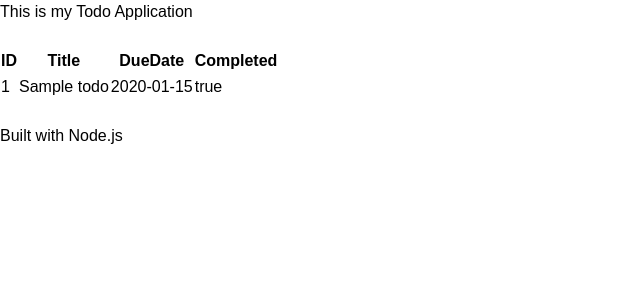
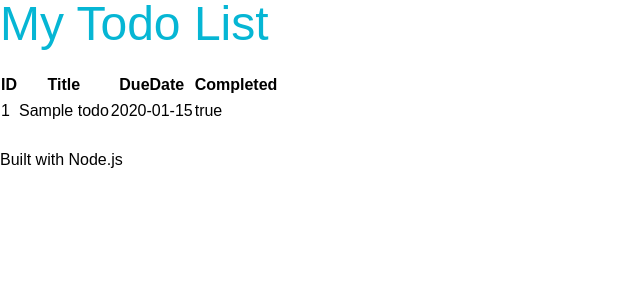
Before and after one commit to SiddhaarthG/Todo-List-Application, a Node server app: page / in a window 1280 px wide. Shown: the top 300 px of the page, without its empty margins (0-640 px from the left). Run offline with Node 20, Linux system fonts and the light colour scheme; tables that the repository leaves empty hold one stand-in row (values such as "Sample post"); some libraries are stand-ins or nearby versions.

Commit message:
change the text

```diff
--- a/todo-app/views/header.ejs
+++ b/todo-app/views/header.ejs
@@ -1 +1 @@
-<h1>This is my Todo Application</h1>
+<h1 class="text-5xl text-cyan-500 not-italic font-medium">My Todo List</h1>
```
